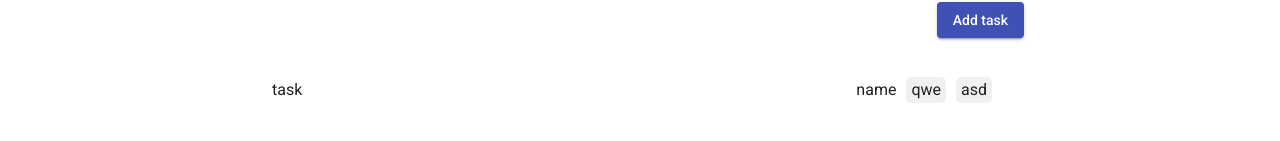
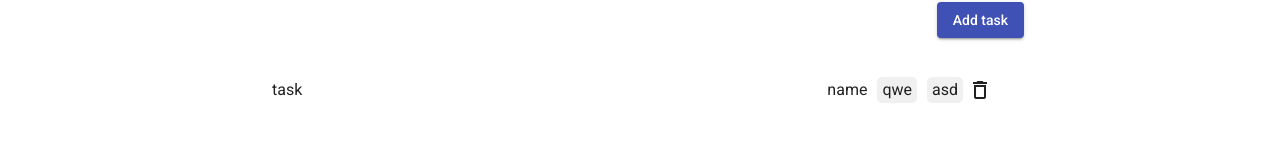
Before and after one commit to Nikita0503/angular_jira_pet_project, an Angular app: page /tasks in a window 1280 px wide. Shown: the part 171-312 px from the top of the page. Built offline with nearby package versions, Linux system fonts and the light colour scheme; no server answers.

Commit message:
Task deleting

```diff
--- a/src/app/pages/project-list/project-list.component.ts
+++ b/src/app/pages/project-list/project-list.component.ts
@@ -47,7 +47,7 @@ export class ProjectListComponent implements OnInit {
     dialogRef.afterClosed().subscribe();
   }
 
-  openCreatingDialog(){//TODO: wait until request will be ended, only after that, open next step
+  openCreatingDialog(){
     let dialogRef = this.dialog.open(CreateProjectComponent);
     dialogRef.afterClosed().subscribe();
   }
--- a/src/app/pages/task-list/task-list.component.css
+++ b/src/app/pages/task-list/task-list.component.css
@@ -47,3 +47,14 @@
   align-self: flex-end;
   margin-bottom: 20px;
 }
+
+.icon{
+  margin-top: 5px;
+  margin-left: 5px;
+  transition: 300ms;
+}
+
+.icon:hover{
+  color: rgb(199, 29, 29);
+  transition: 300ms;
+}
--- a/src/app/pages/task-list/task-list.component.html
+++ b/src/app/pages/task-list/task-list.component.html
@@ -15,6 +15,9 @@
             <span class="task_user">{{task.user?.name}}</span>
             <span [ngStyle]="{'background-color': task.status.color}" class="task_status">{{task.status.title}}</span>
             <span [ngStyle]="{'background-color': task.type.color}" class="task_type">{{task.type.title}}</span>
+            <div (click)="deleteTask(task)">
+              <mat-icon class="icon" aria-hidden="false" aria-label="Example home icon">delete_outline</mat-icon>
+            </div>
           </div>
         </div>
       </mat-list-option>
--- a/src/app/pages/task-list/task-list.component.ts
+++ b/src/app/pages/task-list/task-list.component.ts
@@ -1,4 +1,5 @@
-import { TasksService } from './../../shared/tasks.service';
+import { CommonService } from './../../shared/common.service';
+import { Task, TasksService } from './../../shared/tasks.service';
 import { Component, OnInit } from '@angular/core';
 import { ActivatedRoute, Router } from '@angular/router';
 
@@ -12,6 +13,7 @@ export class TaskListComponent implements OnInit {
   projectId?: number;
 
   constructor(private route: ActivatedRoute,
+    private commonService: CommonService,
     private tasksService: TasksService,
     private router: Router) { }
 
@@ -36,4 +38,9 @@ export class TaskListComponent implements OnInit {
     return this.tasksService.tasks
   }
 
+  deleteTask(task: Task){
+    this.tasksService.deleteTask(this.projectId!, task.id);
+    this.commonService.showSnakeMessage('Task deleted successfully')
+  }
+
 }
```
